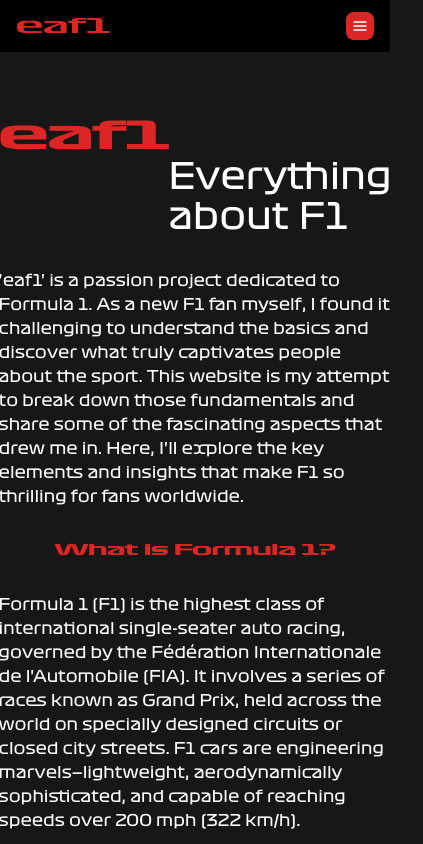
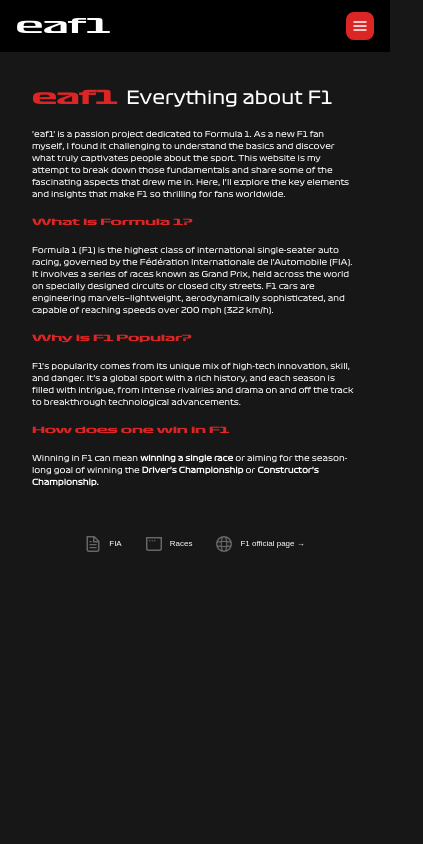
Before and after one commit to AswinP-Thampan/eaf1, a Next.js app: page / in a window 390 px wide. Shown: the top 844 px of the page, 423 px wide, since content can reach past the window. Built offline with nearby package versions, Linux system fonts and the light colour scheme.

Commit message:
mobile responsive

```diff
--- a/src/app/components/ImageGallery.js
+++ b/src/app/components/ImageGallery.js
@@ -142,7 +142,7 @@ const ImageGallery = (imgArr) => {
     };
 
     return (
-        <div className="p-8 relative h-[fit-content] max-h-[700px]">
+        <div className="p-8 relative h-[fit-content] max-h-[700px] w-full">
             <div className="flex h-full gap-4 justify-center items-center">
                 <button
                     onClick={MoveLeft}
--- a/src/app/components/NavBar.js
+++ b/src/app/components/NavBar.js
@@ -6,7 +6,7 @@ export default function NavBar() {
 <header className="relative flex flex-wrap md:justify-start md:flex-nowrap w-full bg-black text-sm py-3 font-F1R">
       <nav className="max-w-[85rem] w-full mx-auto px-4 md:flex md:items-center md:justify-between">
     <div className="flex items-center justify-between">
-      <Link className="flex-none text-xl text-site_text font-F1W " href="#">
+      <Link className="flex-none text-xl text-white font-F1W " href="#">
         eaf1
       </Link>
       <div className="md:hidden">
--- a/src/app/components/Table.js
+++ b/src/app/components/Table.js
@@ -4,29 +4,33 @@ export default function Table(props) {
 
     console.log(props)
     return (
-        <div className='flex justify-center pb-8 font-F1R text-lg md:text-xs'>
+        <div className='flex justify-center pb-8 font-F1R text-lg md:text-xs '>
             <div class="relative w-10/12 overflow-x-auto sm:rounded-xl border border-gray-300">
-                <table class="w-full text-sm text-left rtl:text-right text-gray-500 ">
-                    <thead class="text-lg uppercase " style={{ color: props.color }}>
+                <table class="w-full text-[8px] xs:text-[8px] md:text-sm text-left rtl:text-right text-gray-500 ">
+                    <colgroup>
+                        <col style={{width: "30%"}} />
+                        <col style={{width: "50%"}} />
+                    </colgroup>
+                    <thead class="text-[12px] xs:text-[12px] md:text-lg uppercase " style={{ color: props.color }}>
                         <tr>
-                            <th scope="col" class="px-6 py-3 bg-gray-50 ">
+                            <th scope="col" class="px-6 py-3 bg-gray-50 border-b border-gray-200 " colspan="2">
                                 {props.tableName}
                             </th>
                         </tr>
                     </thead>
                     <tbody>
-                        {props.chasisInfo.map((value , index) => {
+                        {props.chasisInfo.map((value, index) => {
                             if (value.info == '') {
                                 return (
-                                    <tr key={index} class="text-lg uppercase " style={{ color: props.color }}>
-                                        <th scope="col" class="px-6 py-3 bg-gray-50 ">
+                                    <tr key={index} class="text-[12px] xs:text-[12px] md:text-lg uppercase border-b border-gray-200 " style={{ color: props.color }}>
+                                        <td scope="col" class="px-6 py-3 bg-gray-50" colspan="2">
                                             {value.title}
-                                        </th>
+                                        </td>
                                     </tr>
                                 )
                             }
                             else {
-                                return(
+                                return (
                                     <tr key={index} class="border-b border-gray-200 ">
                                         <td scope="row" class="px-6 py-4 font-medium text-gray-900 bg-gray-50">
                                             {value.title}
--- a/src/app/mclaren/page.js
+++ b/src/app/mclaren/page.js
@@ -158,7 +158,7 @@ export default function Page() {
                 <b className=" text-4xl text-mclaren_orange font-F1W">McLaren</b>
                 <ImageGallery imgArr={ImageArr} handleState={updateState} color={'#FF8000'}/>
             </div>
-            <div className='font-F1R flex justify-center pb-8'>
+            <div className='font-F1R flex justify-center pb-8 text-[8px] md:text-[12px]'>
                 <div className='w-10/12'>
                     <div>
                         The McLaren MCL60 is a Formula One race car designed and built by McLaren to compete in the 2023 Formula One World Championship, driven by Lando Norris and rookie Oscar Piastri
--- a/src/app/page.js
+++ b/src/app/page.js
@@ -5,32 +5,31 @@ export default function Home() {
   return (
     <div className="justify-around">
       <NavBar />
-      <div className="flex flex-col justify-around items-center font-F1R min-h-screen">
+      <div className="flex flex-col justify-around items-center font-F1R h-fit">
 
-        <div className="grid items-center justify-items-center py-0 p-8  gap-16 sm:p-20 sm:py-0 font-F1R border-box">
+        <div className="grid items-center justify-items-center p-8 font-F1R border-box text-[8px] xs:text-[8px] sm:text-[14px] max-w-9/12">
           {/* <div className="max-w-screen-xl px-4 py-8 mx-auto  lg:py-16 lg:px-6"> */}
-          <main className="flex flex-col gap-8 row-start-2 items-center sm:items-start">
-            <div className="flex flex-row text-4xl">
+          <main className="flex flex-col gap-4 md:gap-8 row-start-2  sm:items-start max-w-9/12">
+            <div className="flex flex-row text-lg md:text-4xl text-wrap">
               <b className="text-site_text font-F1W">eaf1 </b>
               &nbsp; Everything about F1&nbsp;
-              {/* <span className="font-F1W ">F1</span> */}
             </div>
             <div>
               &apos;eaf1&apos; is a passion project dedicated to Formula 1. As a new F1 fan myself, I found it challenging to understand the basics and discover what truly captivates people about the sport. This website is my attempt to break down those fundamentals and share some of the fascinating aspects that drew me in. Here, I&apos;ll explore the key elements and insights that make F1 so thrilling for fans worldwide.
             </div>
-            <b className="text-site_text font-F1W text-sm">What is Formula 1?</b>
+            <b className="text-site_text font-F1W">What is Formula 1?</b>
 
             <div>
               Formula 1 (F1) is the highest class of international single-seater auto racing, governed by the Fédération Internationale de l&apos;Automobile (FIA). It involves a series of races known as Grand Prix, held across the world on specially designed circuits or closed city streets. F1 cars are engineering marvels—lightweight, aerodynamically sophisticated, and capable of reaching speeds over 200 mph (322 km/h).
             </div>
 
 
-            <b className="text-site_text font-F1W text-sm">Why is F1 Popular?</b>
+            <b className="text-site_text font-F1W">Why is F1 Popular?</b>
             <div>
               F1’s popularity comes from its unique mix of high-tech innovation, skill, and danger. It’s a global sport with a rich history, and each season is filled with intrigue, from intense rivalries and drama on and off the track to breakthrough technological advancements.
             </div>
 
-            {/* <b className="text-site_text font-F1W text-sm">What and Who is FIA?</b>
+            {/* <b className="text-site_text font-F1W">What and Who is FIA?</b>
             <div>
               The FIA stands for the <b>Fédération Internationale de l'Automobile.</b> It's the governing body for world motorsport and is responsible for setting rules, regulations, and standards for various forms of racing, including Formula 1. Founded in 1904, the FIA oversees the organization, safety, and integrity of international motorsport events, and promotes responsible and sustainable mobility globally.
             </div>
@@ -42,10 +41,9 @@ export default function Home() {
 
 
 
-            <b className="text-site_text font-F1W text-sm">How does one win in F1</b>
+            <b className="text-site_text font-F1W ">How does one win in F1</b>
             <div>
               Winning in F1 can mean <b>winning a single race</b> or aiming for the season-long goal of winning the <b>Driver’s Championship</b> or <b>Constructor’s Championship.</b>
-              <div className="text-site_text text-xs text-right pr-8">Learn More ...</div>
             </div>
             <div></div>
           </main>
@@ -53,7 +51,8 @@ export default function Home() {
 
         </div>
 
-        <footer className="row-start-3 flex gap-6 flex-wrap items-center justify-center">
+      </div>
+      <footer className="row-start-3 flex gap-6 flex-wrap items-center justify-center text-[8px] xs:text-[8px] sm:text-[14px] ">
         <a
           className="flex items-center gap-2 hover:underline hover:underline-offset-4"
           href="#"
@@ -100,7 +99,6 @@ export default function Home() {
           F1 official page →
         </a>
       </footer>
-      </div>
       {/* <div className="bg-site_text text-site_text w-8 h-screen fixed -top-0 -right-0">.</div> */}
     </div>
   );
--- a/tailwind.config.js
+++ b/tailwind.config.js
@@ -34,6 +34,9 @@ module.exports = {
           '100%': { opacity: '0', transform: 'scale(0.95)' },
         },
       },
+      screens: {
+        'xs': '480px', // Custom breakpoint for very small screens
+      },
     },
   },
   plugins: [
```
Also changed, not shown: src/app/f1car/page.js (+20 -18 lines). Lines whose indentation alone changed are shown as unchanged.
